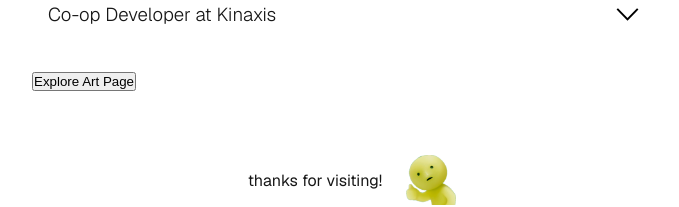
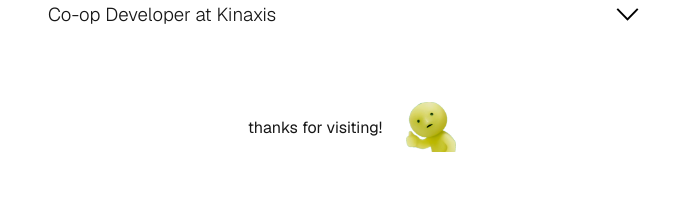
Before and after one commit to josizhou/website, a Next.js app: page / in a window 1280 px wide. Shown: the part 1777-1984 px from the top of the page, without its empty margins (288-967 px from the left). Built offline with nearby package versions, Linux system fonts and the light colour scheme.

Commit message:
hide art page

```diff
--- a/src/app/page.js
+++ b/src/app/page.js
@@ -79,11 +79,11 @@ export default function Home() {
           ))}
         </section>
 
-        <section>
+        {/* <section>
           <button onClick={() => router.push('/artPage')}>
             Explore Art Page
           </button>
-        </section>
+        </section> */}
 
       </main>
       <footer className={styles.footer}>
```
